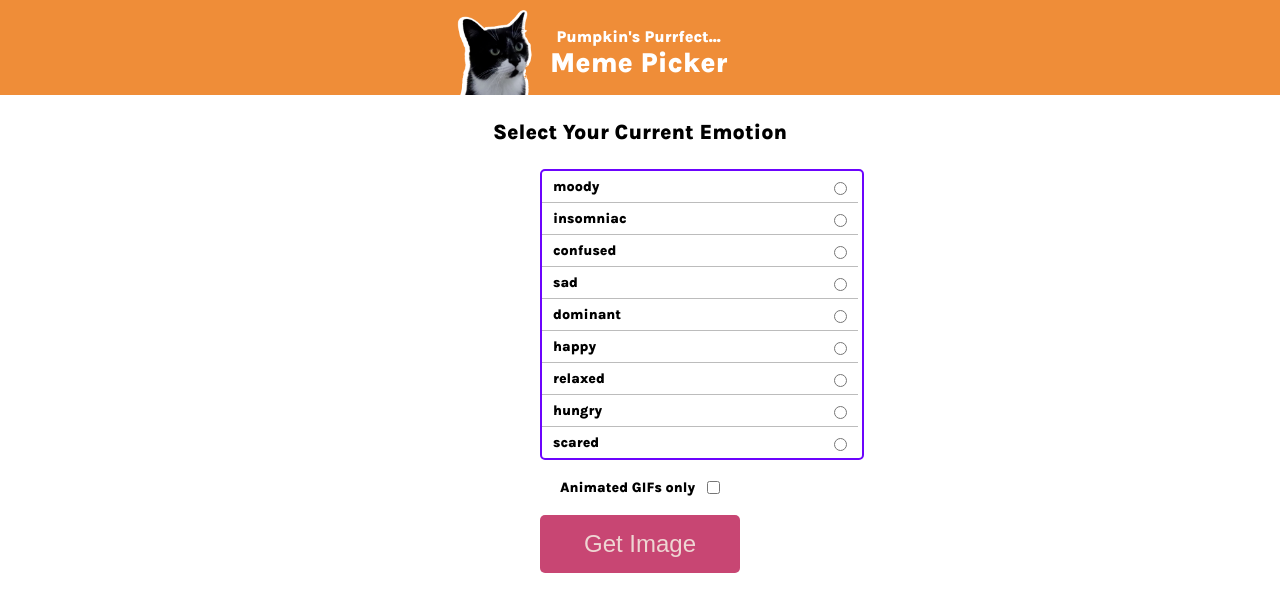
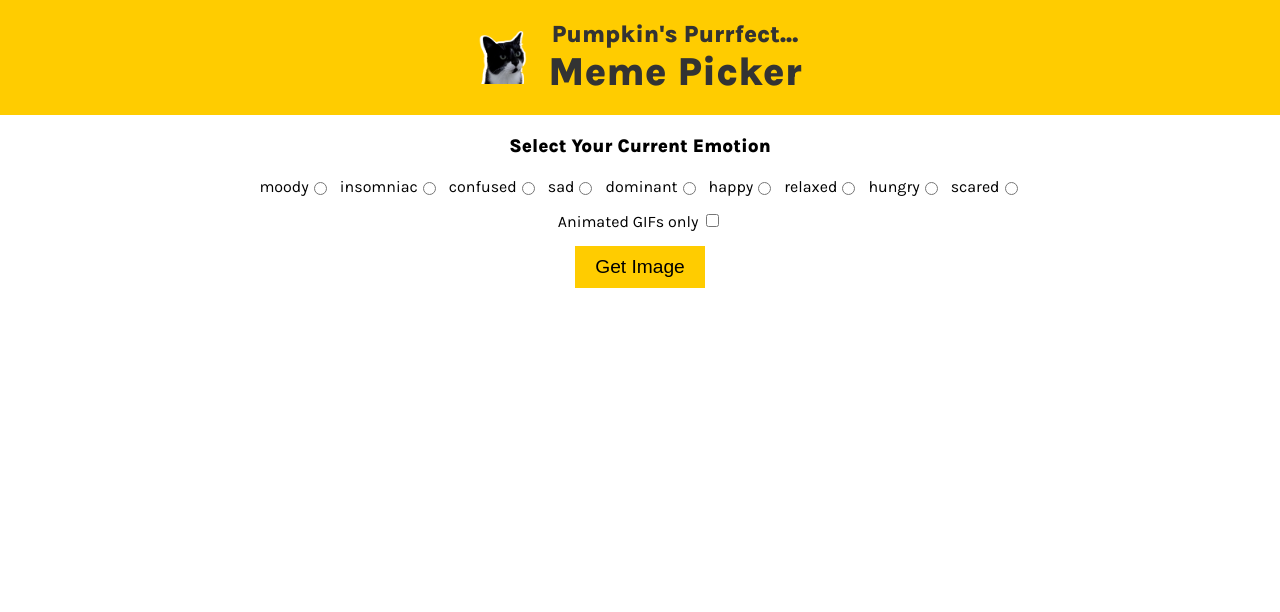
Before and after one commit to chethanreddy117/meme-picker, a website built with Vite: page index.html in a window 1280 px wide. Built offline with nearby package versions, Linux system fonts and the light colour scheme.

Commit message:
Update index.css

```diff
--- a/index.css
+++ b/index.css
@@ -1,174 +1,137 @@
-html, body {
+/* Reset some default styles */
+body, h1, h2, h3, p {
     margin: 0;
+    padding: 0;
     font-family: 'Karla', sans-serif;
-    font-size: large;
-
 }
 
-/*typography*/
+header {
+    background-color: #ffcc00; /* Light pumpkin color */
+    padding: 20px;
+}
 
-h1, h2, h3{
+.header-inner {
+    display: flex;
+    align-items: center;
+    justify-content: center;
+}
+
+.pumpkin-img {
+    width: 50px; /* Set a suitable size for the image */
+    height: auto;
+    margin-right: 20px;
+}
+
+h1, h2 {
+    color: #333;
     text-align: center;
 }
 
-h1, h2{
-    color: #ffffff;
-    margin: 0;
-
-}
-
-h1{
-    font-size: 28px;
+h1 {
+    font-size: 2.5em;
 }
 
 h2 {
-    font-size: 16px;
+    font-size: 1.5em;
 }
 
-h3{
-    margin: 25px;
+main {
+    padding: 20px;
+    text-align: center;
 }
 
-/* layout */
-
-header{
-    background-color: #ef8d38;
+.controls-container {
+    display: flex;
+    flex-direction: column;
+    align-items: center;
+    margin-top: 20px;
 }
 
-.header-inner{
+.emotion-radios {
+    display: flex;
+    flex-wrap: wrap;
+    justify-content: center;
+    gap: 10px;
+}
+
+.radio {
     display: flex;
     align-items: center;
-    margin: 0 auto;
-    width: 370px;
-    gap: 15px;
-    padding: 10px 0 0 0;
 }
 
-.pumpkin-img{
-    width: 80px;
+.gifs-check {
+    margin: 15px 0;
 }
 
-.controls-container{
-    display: flex;
-    flex-direction: column;
-    width: 200px;
-    margin: 0px auto;
+.get-image-btn {
+    background-color: #ffcc00;
+    border: none;
+    padding: 10px 20px;
+    cursor: pointer;
+    font-size: 1.2em;
+    transition: background-color 0.3s;
 }
 
-/* controls */
-
-.emotion-radios{
-    display: flex;
-    flex-direction: column;
-    border: 2px solid #6c04fd;
-    border-radius: 5px;
-    font-size: 20px;
-    font-weight: bolder;
-    width: 320px;
+.get-image-btn:hover {
+    background-color: #e6b800; /* Darker pumpkin color */
 }
 
-.radio{
-    display: flex;
+.meme-modal {
+    display: none; /* Initially hidden */
+    position: fixed;
+    top: 0;
+    left: 0;
+    width: 100%;
+    height: 100%;
+    background-color: rgba(0, 0, 0, 0.7); /* Semi-transparent background */
     align-items: center;
-    border-bottom: 1px solid #bcbcbc;
-    padding: 4px 8px;
-    width: 300px;
+    justify-content: center;
 }
 
-.radio:first-child{
-    border-top-left-radius: 5px;
-    border-top-right-radius: 5px;
+.meme-modal-inner {
+    background-color: #fff; /* White background for the modal */
+    padding: 20px;
+    border-radius: 8px;
+    text-align: center;
 }
 
-.radio:last-child{
-    border-bottom: 0;
-    border-bottom-left-radius: 5px;
-    border-bottom-right-radius: 5px;
+.meme-modal-close-btn {
+    background-color: red;
+    color: white;
+    border: none;
+    padding: 10px 15px;
+    cursor: pointer;
+    border-radius: 5px;
+    position: absolute;
+    top: 20px;
+    right: 20px;
 }
 
-label{
-    font-size: 14px;
-    padding: 3px;
-    width: 100%;
-    cursor: pointer;
+/* Responsive styles */
+@media (max-width: 768px) {
+    .header-inner {
+        flex-direction: column; /* Stack items vertically on small screens */
     }
 
-.highlight{
-    background-color: #fff0ee;
-    color: #bd301d;
-    font-weight: bold;
-    accent-color: #bd301d;
+    h1 {
+        font-size: 2em;
     }
 
-input[type="radio"]{
-    cursor: pointer;
+    h2 {
+        font-size: 1.2em;
     }
 
-.gifs-check{
-    display: flex;
-    align-items: center;
-    justify-content: center;
-    margin: 16px;
+    .get-image-btn {
+        width: 100%; /* Full-width button on small screens */
+    }
 }
 
-.gifs-check-label{
-    width: unset;
-    margin-right: 5px;
-    font-weight: bolder;
+@media (max-width: 480px) {
+    h1 {
+        font-size: 1.5em;
     }
 
-.get-image-btn{
-    background-color: #c84673;
-    color: #eed6d3;
-    padding: 15px 19px;
-    font-size: 24px;
-    border: none;
-    border-radius: 5px;
-    margin-bottom: 8px;
+    .get-image-btn {
+        font-size: 1em; /* Smaller button text */
     }
-
-/* modal */
-
-.meme-modal{
-    display: none; /*flex when displayed*/
-    position: fixed;
-    margin: auto;
-    top: 80px;
-    left: 0;
-    right: 0;
-    align-items: center;
-    justify-content: center;
-    border: 1px solid #67595e;
-    border-radius: 5px;
-    width: 420px;
-    height: 490px;
-    background-color: #fff0ee;
 }
-.not-allowed {
-    cursor: not-allowed;
-    opacity: 0.5; /* Make the button look disabled */
-}
-
-.cat-img{
-    max-width: 340px;
-    max-height: 420px;
-    border-radius: 5px;
-}
-
-.meme-modal-close-btn{
-    position: absolute;
-    top: 2%;
-    right: 2%;
-    background-color: transparent;
-    border: 2px solid #555;
-    color: #555;
-    border-radius: 50%;
-    padding: 2px 6px;
-    font-size: 14px;
-}
-
-.meme-modal-close-btn:hover{
-    color: white;
-    background-color: #bd301d;
-    border: 2px solid #bd301d;
-}
```
Lines whose indentation alone changed are shown as unchanged.
